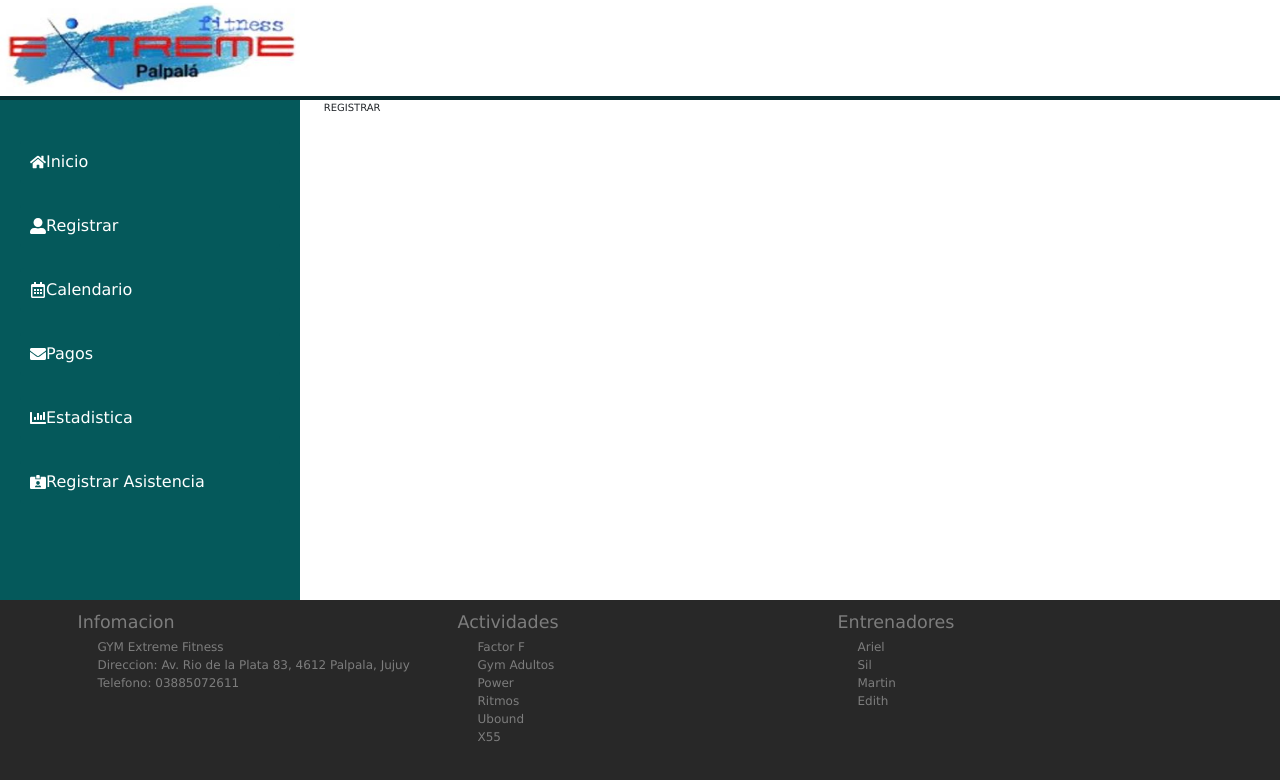
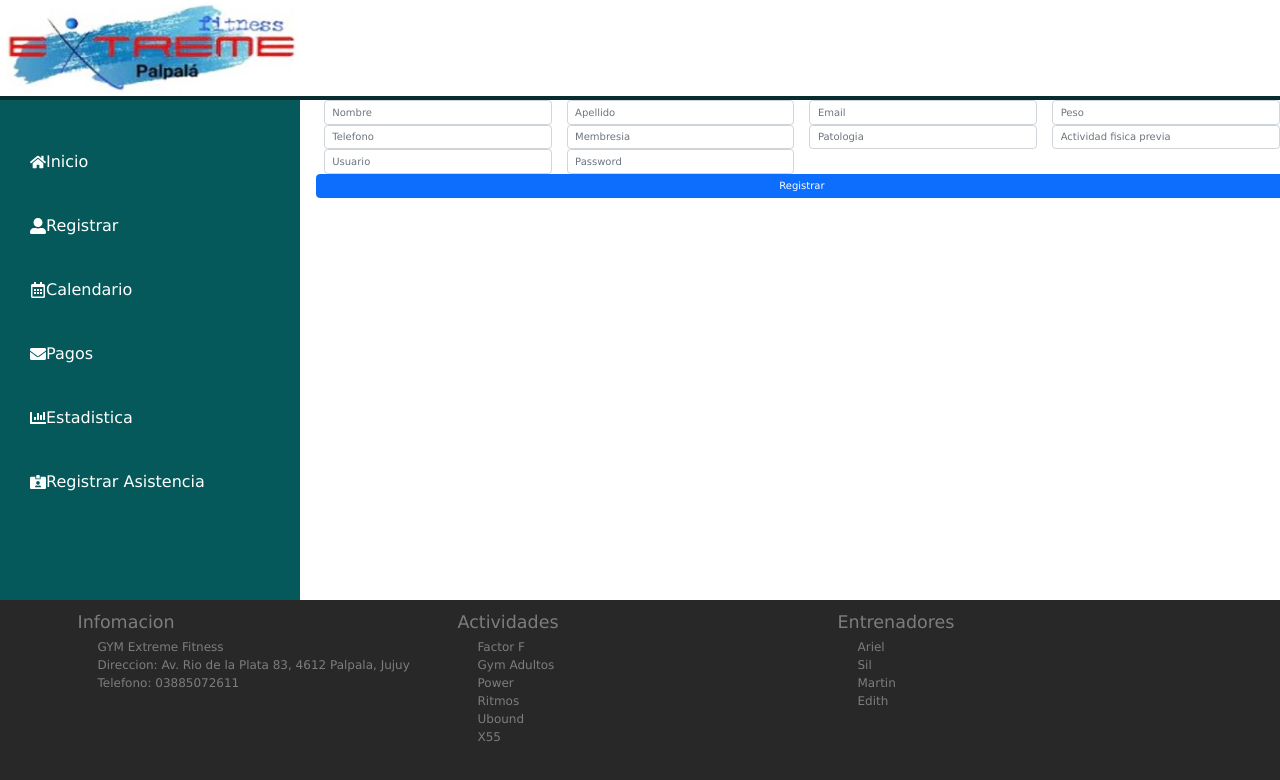
Before and after one commit to margarita264/INSO2022, a React (Create React App) app: page /registrar in a window 1280 px wide. Shown: the top 780 px of the page. Built offline with nearby package versions, Linux system fonts and the light colour scheme.

Commit message:
registro cliente

```diff
--- a/src/Pages/Registrar.jsx
+++ b/src/Pages/Registrar.jsx
@@ -1,9 +1,144 @@
-import React from 'react'
+import React, {useState} from 'react';
+import swal from 'sweetalert';
 
 export const Registrar = () => {
-  return (
-    <div >REGISTRAR</div>
+  const [datos, setDatos] = useState({
+      nombre:'',
+      apellido: '',
+      email:'',
+      peso:'',
+      telefono:'',
+      membresia:'',
+      patologia:'',
+      actividadprevia:'',
+      usuario:'',
+      password:''
+  })
+
+  const handleInputChange = (event) => {
+    // console.log(event.target.name)
+    console.log(event.target.value)
+    setDatos({
+        ...datos,
+        [event.target.name] : event.target.value
+    })
+  }
+
+  const enviarDatos = (event) => {
+    event.preventDefault()
+    console.log('enviando datos...' + datos.nombre + ' ' + datos.apellido)
+  }
+
+  const mostrarAlerta=()=>{
+    swal ({
+      title: "Ingrese codigo de confirmacion:",
+      content: "input",
+      buttons: ["Cerrar", "Confirmar"],
+      //dangerMode: true,
+    })
+    .then((registro) => {
+      if (registro) {
+        swal("Usuario registrado correctamente", {
+          icon: "success",
+        });
+      } else {
+        swal("Cancelado", {timer:"500"})
+      }
+    });
+
+  }
+    return (
+      <main>
+      <form className="row" onSubmit={enviarDatos}>
+        <div className="col-md-3">
+            <input
+            type="text"
+            placeholder="Nombre"
+            className="form-control"
+            onChange={handleInputChange}
+            name="nombre"></input>
+        </div>
+        <div className="col-md-3">
+            <input
+            type="text"
+            placeholder="Apellido"
+            className="form-control"
+            onChange={handleInputChange}
+            name="apellido"></input>
+        </div>
+        <div className="col-md-3">
+            <input
+            type="text"
+            placeholder="Email"
+            className="form-control"
+            onChange={handleInputChange}
+            name="email"></input>
+        </div>
+        <div className="col-md-3">
+            <input
+            type="text"
+            placeholder="Peso"
+            className="form-control"
+            onChange={handleInputChange}
+            name="peso"></input>
+        </div>
+        <div className="col-md-3">
+            <input
+            type="text"
+            placeholder="Telefono"
+            className="form-control"
+            onChange={handleInputChange}
+            name="telefono"></input>
+        </div>
+        <div className="col-md-3">
+            <input
+            type="text"
+            placeholder="Membresia"
+            className="form-control"
+            onChange={handleInputChange}
+            name="membresia"></input>
+        </div>
+        <div className="col-md-3">
+            <input
+            type="text"
+            placeholder="Patologia"
+            className="form-control"
+            onChange={handleInputChange}
+            name="patologia"></input>
+        </div>
+        <div className="col-md-3">
+            <input
+            type="text"
+            placeholder="Actividad fisica previa"
+            className="form-control"
+            onChange={handleInputChange}
+            name="actividadprevia"></input>
+        </div>
+        <div className="col-md-3">
+            <input
+            type="text"
+            placeholder="Usuario"
+            className="form-control"
+            onChange={handleInputChange}
+            name="usuario"
+            ></input>
+        </div>
+        <div className="col-md-3">
+            <input
+            type="text"
+            placeholder="Password"
+            className="form-control"
+            onChange={handleInputChange}
+            name="password"></input>
+        </div>
+        <button onClick={()=> mostrarAlerta()}
+        type="submit"
+        className="btn btn-primary">Registrar</button>
+      </form>
+
+      </main>
   )
+
 }
 
 export default Registrar;
```
